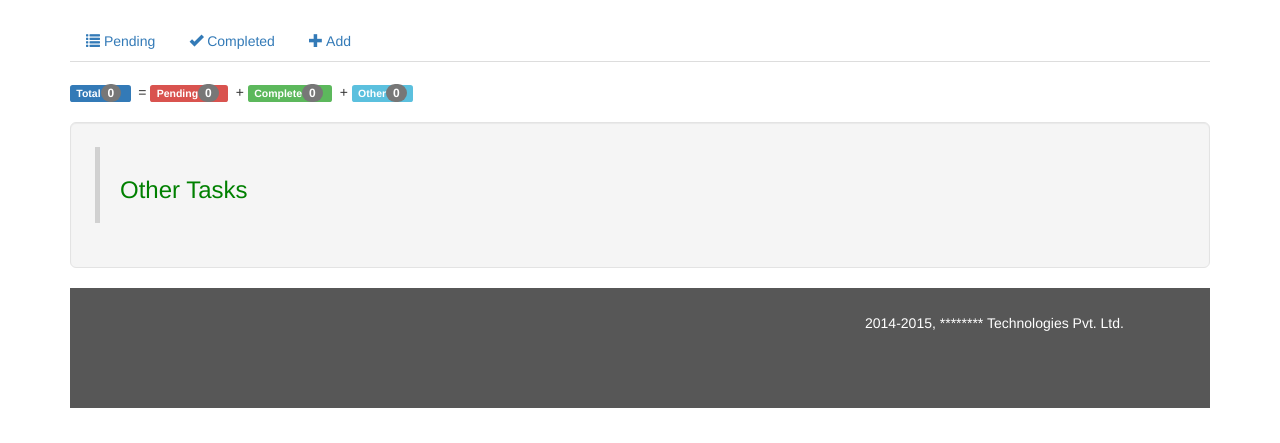
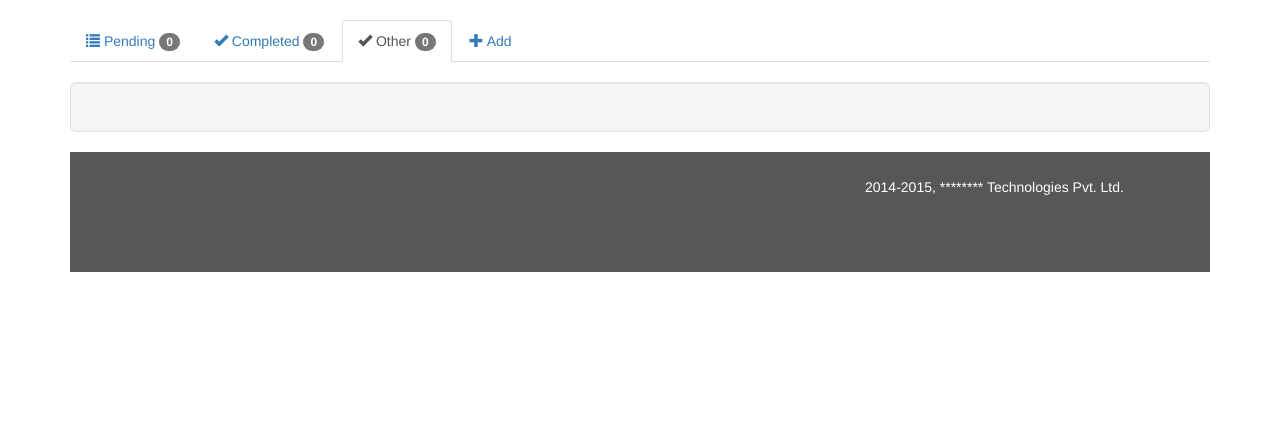
Before and after one commit to sachin11mk/fixit, a Django app: page /task/other/ in a window 1280 px wide. Shown: the part 77-520 px from the top of the page. Run offline with Django 3.2, Linux system fonts and the light colour scheme; data that the repository does not hold is empty; parts of the project's set-up code (start-up, migrations or seed data) failed here and were passed over; some libraries are stand-ins or nearby versions.

Commit message:
fixed menu items

```diff
--- a/taskq/templates/other_list.html
+++ b/taskq/templates/other_list.html
@@ -3,37 +3,21 @@
 
 {% block content %}
 
-    <span id="top-btn" class="label label-primary" type="button">
-        Total<span class="badge">{{task_cnt}}</span>
-    </span>
-    <span>&nbsp; = </span>
-
-    <a href="{%url 'task_list'%}" class="label label-danger" type="button">
-        Pending<span class="badge">{{pending_cnt}}</span>
-    </a>
-
-    <span>&nbsp; + </span>
-    <a href="{%url 'completed_list'%}" class="label label-success" type="button">
-        Complete<span class="badge">{{complete_cnt}}</span>
-    </a>
-
-    <span>&nbsp; + </span>
-    <span class="label label-info" title="In-Progress/Not possible">
-        Other<span class="badge">{{other_cnt}}</span>
-    </span>
 
 
 <!-- ++++++++++++++++  complete task  ++++++++++++++++++  -->
 
-    <br/><br/>
     <div class="well well-lg" id="ctask-div">
+
+        {%comment%}
         <blockquote>
             <h3 style='color:green;' title="Tasks that are marked as not possible.">
                 Other Tasks
             </h3>
         </blockquote>
+        {%endcomment%}
 
-        {%if ctask_list%}
+        {%if xtasks%}
             <table class="table table-bordered">
                 <thead>
                     {%comment%}
@@ -42,17 +26,17 @@
                     <th><h4><b>Location</b></h4></th>
                     <th><h4><b>Details</b></h4></th>
                     <th><h4><b>Priority</b></h4></th>
+                    <th><h4><b>Status</b></h4></th>
                     {%if request.user.is_superuser or request.user.is_staff%}
                         <th></th>
                     {%endif%}
                 </thead>
                 <tbody>
-                    {%for  task in other_tasks%}
+                    {%for  task in xtasks%}
                         <!-- <tr>  -->
                         <tr {%if task.repeatable %} style="border-left: solid blue 2px;"{%endif%}>
                     {%comment%}
                             <td>{{forloop.counter|add:ctask_list.next_page_number}}.</td>
-                    {%endcomment%}
                             <td>
                                 {%time_required task.id %}
 
@@ -64,6 +48,7 @@
                                 {%endif%}
 
                             </td>
+                    {%endcomment%}
                             <td>
                                 {%if task.floor == '0' %}
                                     Ground Floor
@@ -109,6 +94,17 @@
                                         Suggestion
                                 {%endif%}
                             </td>
+
+                            <td>
+                                {%if task.status == 'I' %}
+                                        In-Progress
+                                {%endif%}
+                                {%if task.status == 'X' %}
+                                        Not Possible
+                                {%endif%}
+                            </td>
+
+
                             {%if request.user.is_superuser or request.user.is_staff%}
                                 <td>
                                     <a href="{%url 'edit_task' task.id%}">Edit Task</a>
--- a/taskq/templates/task_list.html
+++ b/taskq/templates/task_list.html
@@ -3,6 +3,7 @@
 
 {% block content %}
 
+{%comment%}
     <span id="top-btn" class="label label-primary" type="button">
         Total<span class="badge">{{task_cnt}}</span>
     </span>
@@ -21,13 +22,15 @@
     <a href="{%url 'other_list' %}" class="label label-info" title="In-Progress/Not possible">
         Other<span class="badge">{{other_cnt}}</span>
     </a>
+{%endcomment%}
 
-    <br/><br/>
     <div class="well well-lg" id="ptask-div">
 
+        {%comment%}
         <blockquote>
             <h3 style='color:red;'>Pending Tasks</h3>
         </blockquote>
+        {%endcomment%}
         <table class="table table-bordered">
             <thead>
                 <th><h4><b>Time</b></h4></th>
--- a/taskq/templatetags/common_tags.py
+++ b/taskq/templatetags/common_tags.py
@@ -114,6 +114,23 @@ def show_task_desc(task_id):
     task = TaskQ.objects.get(id=task_id)
     return task.desc
 
+@register.simple_tag
+def show_pending_cnt():
+    tasks = TaskQ.objects.filter(status='P')
+    return len(tasks)
+
+@register.simple_tag
+def show_complete_cnt():
+    tasks = TaskQ.objects.filter(status='C')
+    return len(tasks)
+
+
+@register.simple_tag
+def show_other_cnt():
+    i_tasks = TaskQ.objects.filter(status='I')
+    x_tasks = TaskQ.objects.filter(status='X')
+    return len(i_tasks) + len(x_tasks)
+
 
 
 """
--- a/taskq/views.py
+++ b/taskq/views.py
@@ -497,17 +497,13 @@ def completed_list(request):
 
 def other_list(request):
     template = loader.get_template('other_list.html')
-    p_tasks =  i_tasks = n_tasks = c_tasks = []
+    i_tasks = n_tasks = []
     tasks = TaskQ.objects.all()
 
     tasks = tasks.order_by('priority')
-    p_tasks = tasks.filter(status='P')
-    c_tasks = tasks.filter(status='C')
     i_tasks = tasks.filter(status='I')
     n_tasks = tasks.filter(status='N')
 
-    pending_cnt = len(p_tasks)
-    complete_cnt = len(c_tasks)
     progress_cnt = len(i_tasks)
     impossible_cnt = len(n_tasks)
     other_cnt = progress_cnt + impossible_cnt
@@ -515,15 +511,12 @@ def other_list(request):
     #
     # Complete tasks
     #
-    other_tasks =  tasks.filter(status__in=['I', 'N'])
+    other_tasks =  tasks.filter(status__in=['I', 'X'])
     task_cnt = len(tasks)
-    complete_cnt = len(c_tasks)
 
     context = RequestContext(request, {
-                'tasks':tasks,\
-                'task_cnt': task_cnt, 'pending_cnt': pending_cnt,\
-                'complete_cnt': complete_cnt, 'progress_cnt':progress_cnt,\
-                'other_cnt': other_cnt,
-                'impossible_cnt': impossible_cnt,
-                'active': '',})
+                'xtasks':other_tasks, \
+                'task_cnt': task_cnt, 'progress_cnt':progress_cnt,\
+                'other_cnt': other_cnt, 'impossible_cnt': impossible_cnt, \
+                'active': 'otherlist',})
     return HttpResponse(template.render(context))
--- a/templates/base.html
+++ b/templates/base.html
@@ -40,11 +40,15 @@
         <ul class="nav nav-tabs" >
             <li role="presentation" id="task-list" {%if active == 'tasklist' %} class="active" {%endif%} >
                 <a  href="{%url 'task_list'%}">
-                <span class="glyphicon glyphicon-list"></span> Pending</a>
+                <span class="glyphicon glyphicon-list"></span> Pending <span class="badge">{%show_pending_cnt%}</span></a>
             </li>
-            <li role="presentation" id="task-list" {%if active == 'ctasklist' %} class="active" {%endif%} >
+            <li role="presentation" id="complete-list" {%if active == 'ctasklist' %} class="active" {%endif%} >
                 <a  href="{%url 'completed_list'%}">
-                <span class="glyphicon glyphicon-ok"></span> Completed</a>
+                <span class="glyphicon glyphicon-ok"></span> Completed <span class="badge">{%show_complete_cnt%}</span></a>
+            </li>
+            <li role="presentation" id="other-list" {%if active == 'otherlist' %} class="active" {%endif%} >
+                <a  href="{%url 'other_list'%}">
+                <span class="glyphicon glyphicon-ok"></span> Other <span class="badge">{%show_other_cnt%}</span></a>
             </li>
             <li role="presentation"  {%if active == 'addtask' %} class="active" {%endif%}  >
                 <a href="{%url 'add_task'%}">
```
Also changed, not shown: taskq/templates/completed_list.html (+0 -21 lines).
